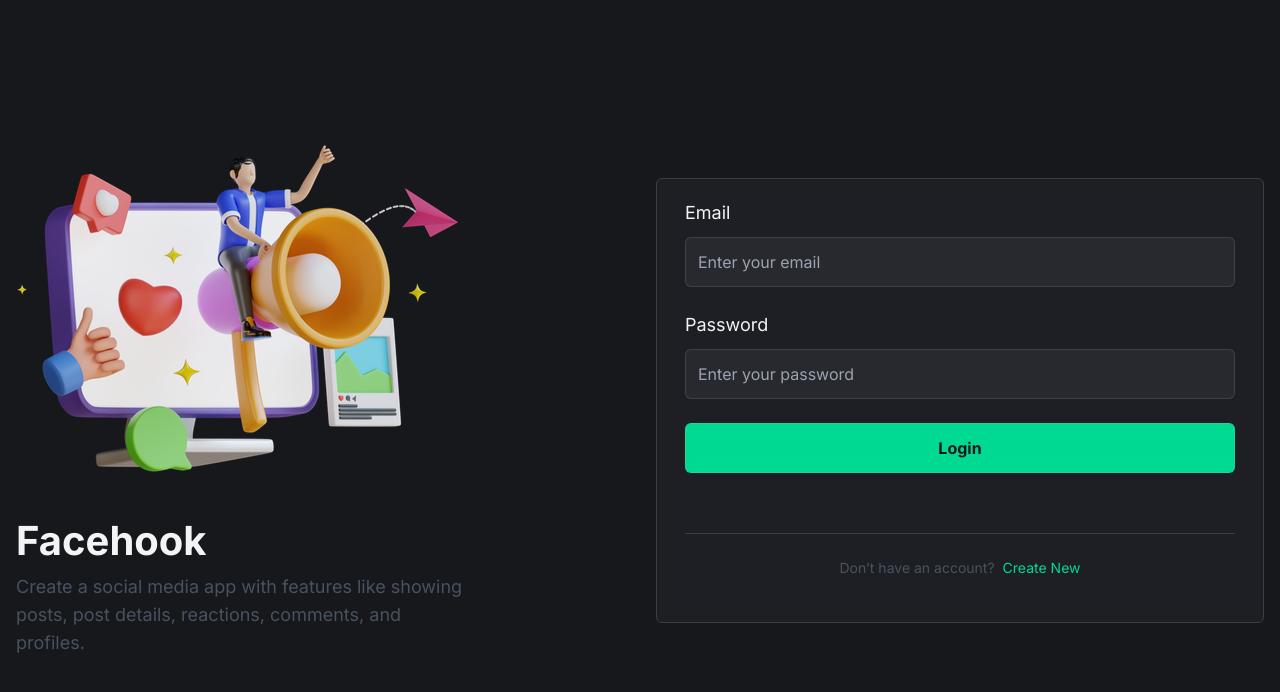
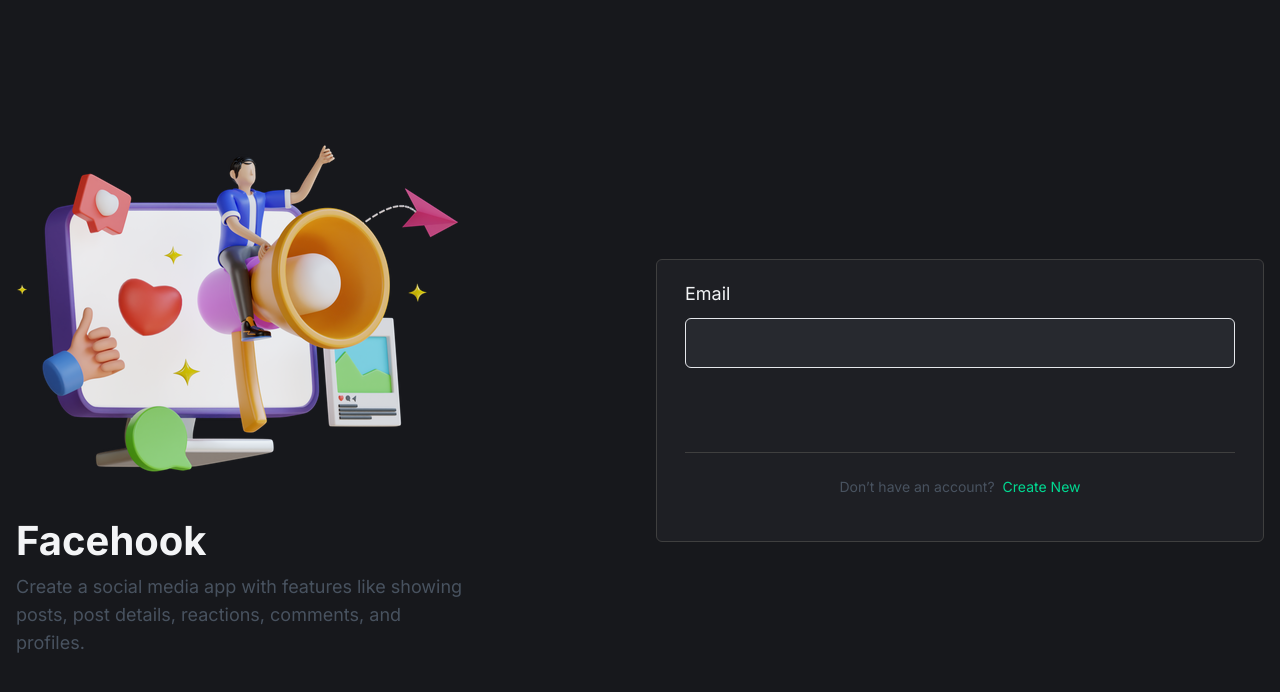
Before and after one commit to WEB-Imran-Hossain/face-hook-project, a React app: page /login in a window 1280 px wide. Shown: the top 692 px of the page. Built offline with nearby package versions, Linux system fonts and the light colour scheme; the HTML template or start-up script is replaced by a standard one.

Commit message:
create email field form reack hook

```diff
--- a/package.json
+++ b/package.json
@@ -13,6 +13,7 @@
     "@tailwindcss/typography": "^0.5.15",
     "react": "^18.3.1",
     "react-dom": "^18.3.1",
+    "react-hook-form": "^7.53.0",
     "react-router-dom": "^6.26.2"
   },
   "devDependencies": {
--- /dev/null
+++ b/src/common/Field.jsx
@@ -0,0 +1,37 @@
+import React from "react";
+
+const Field = ({ label, children, htmlFor, error }) => {
+  // Determine the id for the label, prioritizing `htmlFor` prop or child's id
+  const id = htmlFor || getChildId(children);
+
+  return (
+    <div className="form-control">
+      {/* Render label if provided */}
+      {label && (
+        <label htmlFor={id} className="auth-label">
+          {label}
+        </label>
+      )}
+
+      {/* Render child elements */}
+      {children}
+
+      {/* Display error message if present */}
+      {!!error && (
+        <div role="alert" className="text-red-500">
+          {error.message}
+        </div>
+      )}
+    </div>
+  );
+};
+
+const getChildId = (children) => {
+  const child = React.Children.only(children);
+
+  if ("id" in child?.props) {
+    return child.props.id;
+  }
+};
+
+export default Field;
--- /dev/null
+++ b/src/components/auth/LoginForm.jsx
@@ -0,0 +1,35 @@
+import React from "react";
+import Field from "../../common/Field";
+import { useForm } from "react-hook-form";
+
+const LoginForm = () => {
+  const {
+    register,
+    handleSubmit,
+    formState: { errors },
+  } = useForm();
+
+  const submitForm = (formData) => {
+    console.log(formData);
+  };
+  return (
+    <form
+      className="border-b border-[#3F3F3F] pb-10 lg:pb-[60px]"
+      onSubmit={handleSubmit(submitForm)}
+    >
+      <Field label="Email">
+        <input
+          {...register("email", { required: "Email ID is Required" })}
+          className={`auth-input ${
+            !!errors.email ? "border-red-500" : "border-gray-200"
+          }`}
+          type="email"
+          name="email"
+          id="email"
+        />
+      </Field>
+    </form>
+  );
+};
+
+export default LoginForm;
--- a/src/pages/LoginPage.jsx
+++ b/src/pages/LoginPage.jsx
@@ -1,11 +1,13 @@
 import { Link } from "react-router-dom";
 import AuthIllustration from "../assets/images/auth_illustration.png";
+import LoginForm from "../components/auth/LoginForm"
 
 const LoginPage = () => {
   return (
     <main className="flex min-h-screen items-center justify-center bg-deepDark py-8">
       <div className="max-w-[1368px] flex-1">
         <div className="container grid items-center gap-8 lg:grid-cols-2">
+
           {/* Left Side: Illustration and Title */}
           <div className="flex flex-col justify-center items-start">
             <img
@@ -25,41 +27,7 @@ const LoginPage = () => {
 
           {/* Right Side: Login Form */}
           <div className="card ">
-            <form className="border-b border-[#3F3F3F] pb-10 lg:pb-[60px]">
-              {/* email */}
-              <div className="form-control mb-6">
-                <label className="auth-label" htmlFor="email">
-                  Email
-                </label>
-                <input
-                  className="auth-input"
-                  name="email"
-                  type="email"
-                  id="email"
-                  placeholder="Enter your email"
-                />
-              </div>
-              {/* password */}
-              <div className="form-control mb-6">
-                <label className="auth-label" htmlFor="password">
-                  Password
-                </label>
-                <input
-                  className="auth-input"
-                  name="password"
-                  type="password"
-                  id="password"
-                  placeholder="Enter your password"
-                />
-              </div>
-              {/* Submit */}
-              <button
-                className="auth-input bg-lwsGreen font-bold text-deepDark transition-all hover:opacity-90 w-full"
-                type="submit"
-              >
-                Login
-              </button>
-            </form>
+           <LoginForm />
 
             {/* Sign Up Link */}
             <div className="py-4 lg:py-6">
```
Also changed, not shown: 1 other file (tests, documents, lock files or other folders).
